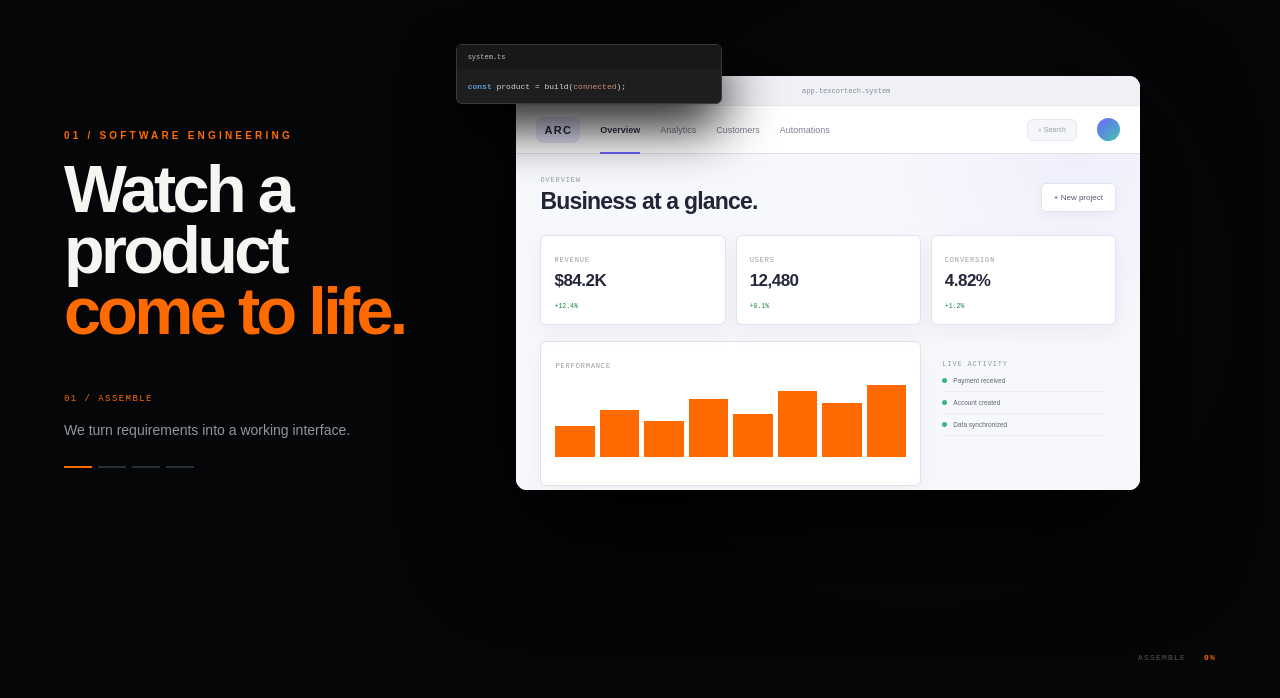
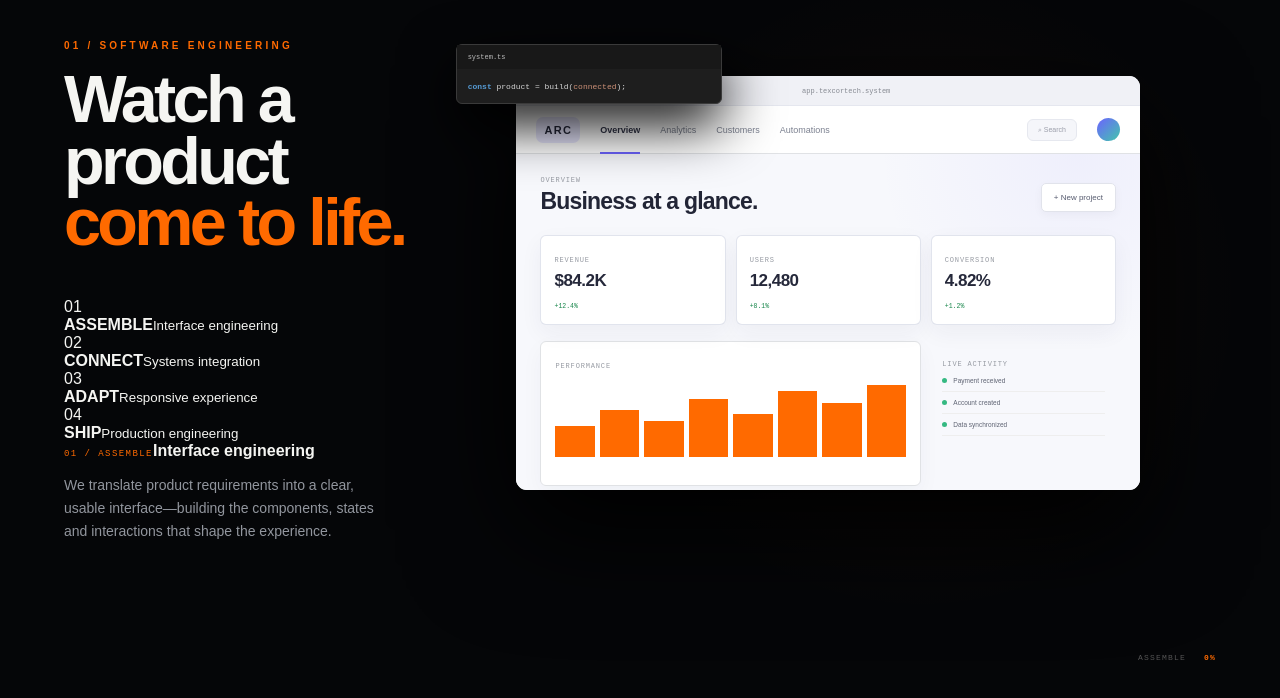
Before and after one commit to karisajoshua/texcortech-immersive, a Next.js app: page / in a window 1280 px wide. Shown: the part 3714-4412 px from the top of the page. Built offline with nearby package versions, Linux system fonts and the light colour scheme.

Commit message:
feat: add guided scroll narrative to software journey

```diff
--- a/src/components/SoftwareJourney.tsx
+++ b/src/components/SoftwareJourney.tsx
@@ -4,10 +4,10 @@ import gsap from "gsap";
 import {ScrollTrigger} from "gsap/ScrollTrigger";
 
 const labels=[
- ["01","ASSEMBLE","We turn requirements into a working interface."],
- ["02","CONNECT","The interface connects to APIs and live data."],
- ["03","ADAPT","One product becomes responsive across devices."],
- ["04","SHIP","The complete system is tested and production ready."]
+ ["01","ASSEMBLE","Interface engineering","We translate product requirements into a clear, usable interface—building the components, states and interactions that shape the experience."],
+ ["02","CONNECT","Systems integration","The product connects to APIs, databases and business services so information can move reliably through the system in real time."],
+ ["03","ADAPT","Responsive experience","The same product adapts intelligently across desktop and mobile, preserving hierarchy, usability and performance on every screen."],
+ ["04","SHIP","Production engineering","We test, optimize and harden the completed system, then prepare it for a reliable production deployment."]
 ];
 
 export default function SoftwareJourney(){
@@ -15,7 +15,7 @@ export default function SoftwareJourney(){
  useEffect(()=>{gsap.registerPlugin(ScrollTrigger);const st=ScrollTrigger.create({trigger:root.current,start:"top top",end:"bottom bottom",scrub:true,onUpdate:self=>setProgress(self.progress)});return()=>st.kill()},[]);
  const stage=Math.min(3,Math.floor(progress*4));
  return <section ref={root} id="capabilities" className="software-story"><div className={"software-pin sw-stage-"+stage}>
-  <div className="sw-copy"><p className="eyebrow">01 / SOFTWARE ENGINEERING</p><h2>Watch a product<br/><em>come to life.</em></h2><div className="sw-caption"><b>{labels[stage][0]} / {labels[stage][1]}</b><p>{labels[stage][2]}</p></div><div className="sw-progress">{labels.map((x,i)=><i key={x[0]} className={i<=stage?"active":""}/>)}</div></div>
+  <div className="sw-copy"><p className="eyebrow">01 / SOFTWARE ENGINEERING</p><h2>Watch a product<br/><em>come to life.</em></h2><div className="sw-story-nav">{labels.map((item,i)=><div key={item[0]} className={i===stage?"current":i<stage?"complete":""}><span>{item[0]}</span><section><b>{item[1]}</b><small>{item[2]}</small></section><i/></div>)}</div><div className="sw-caption"><b>{labels[stage][0]} / {labels[stage][1]}</b><strong>{labels[stage][2]}</strong><p>{labels[stage][3]}</p></div></div>
   <div className="sw-visual">
    <div className="sw-browser">
     <div className="sw-browserbar"><i/><i/><i/><span>app.texcortech.system</span></div>
```
